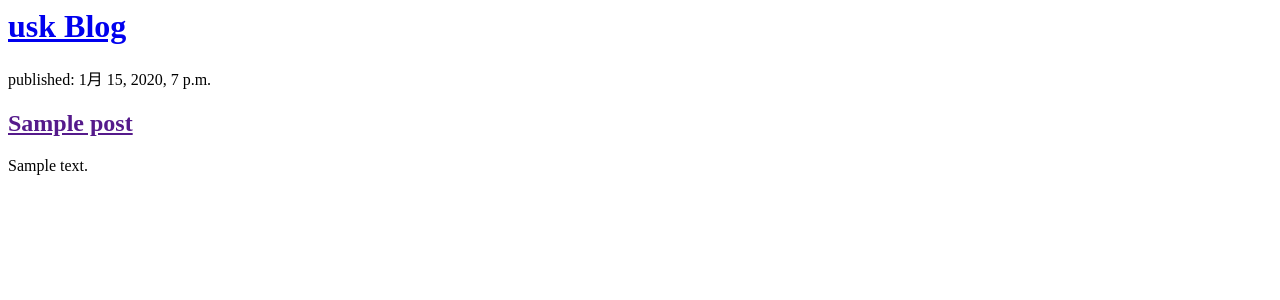
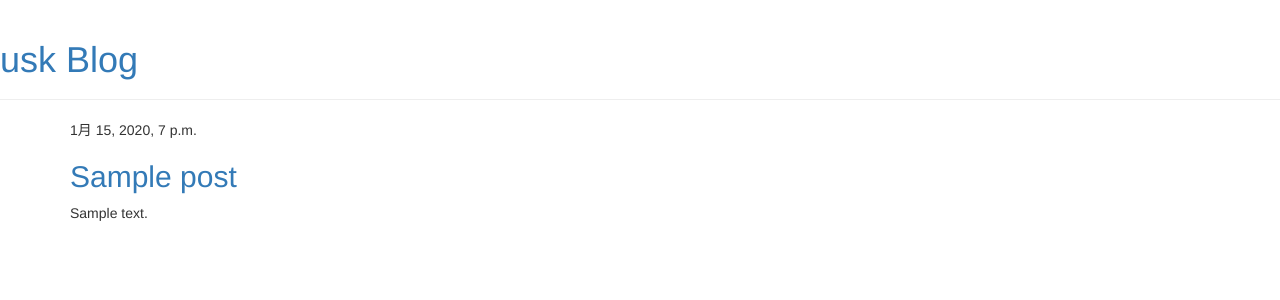
Before and after one commit to un0m1/my-first-blog, a Django app: page / in a window 1280 px wide. Shown: the top 300 px of the page. Run offline with Django 3.2, Linux system fonts and the light colour scheme; tables that the repository leaves empty hold one stand-in row (values such as "Sample post"); some libraries are stand-ins or nearby versions.

Commit message:
Added view and template for detailed blog post as well as CSS for the site.

```diff
--- /dev/null
+++ b/blog/templates/blog/base.html
@@ -0,0 +1,24 @@
+{% load static %}
+<html>
+    <head>
+        <title>usk's blog</title>
+        <link rel="stylesheet" href="//maxcdn.bootstrapcdn.com/bootstrap/3.2.0/css/bootstrap.min.css">
+        <link rel="stylesheet" href="//maxcdn.bootstrapcdn.com/bootstrap/3.2.0/css/bootstrap-theme.min.css">
+        <link href="//fonts.googleapis.com/css?family=Lobster&subset=latin,latin-ext" rel="stylesheet" type="text/css">
+        <link rel="stylesheet" href="{% static 'css/blog.css' %}">
+    </head>
+    <body>
+        <div class="page-header">
+            <h1><a href="/">usk Blog</a></h1>
+        </div>
+        <div class="content container">
+            <div class="row">
+                <div class="col-md-8">
+                    {% block content %}
+                    {% endblock %}
+                </div>
+            </div>
+        </div>
+
+    </body>
+</html>
--- a/blog/templates/blog/post_list.html
+++ b/blog/templates/blog/post_list.html
@@ -1,17 +1,13 @@
-<html>
-    <head>
-        <title>usk's blog</title>
-    </head>
-    <body>
-        <div>
-            <h1><a href="/">usk Blog</a></h1>
+{% extends 'blog/base.html' %}
+
+{% block content %}
+    {% for post in posts %}
+        <div class="post">
+            <div class="date">
+                {{ post.published_date }}
+            </div>
+            <h2><a href="{% url 'post_detail' pk=post.pk %}">{{ post.title }}</a></h2>
+            <p>{{ post.text|linebreaksbr }}</p>
         </div>
-        {% for post in posts %}
-            <div>
-                <p>published: {{ post.published_date }}</p>
-                <h2><a href="">{{ post.title }}</a></h2>
-                <p>{{ post.text|linebreaksbr }}</p>
-            </div>
-        {% endfor %}
-    </body>
-</html>
+    {% endfor %}
+{% endblock %}
```
Also changed, not shown: blog/templates/blog/post_detail.html (added, +13 -0 lines).
